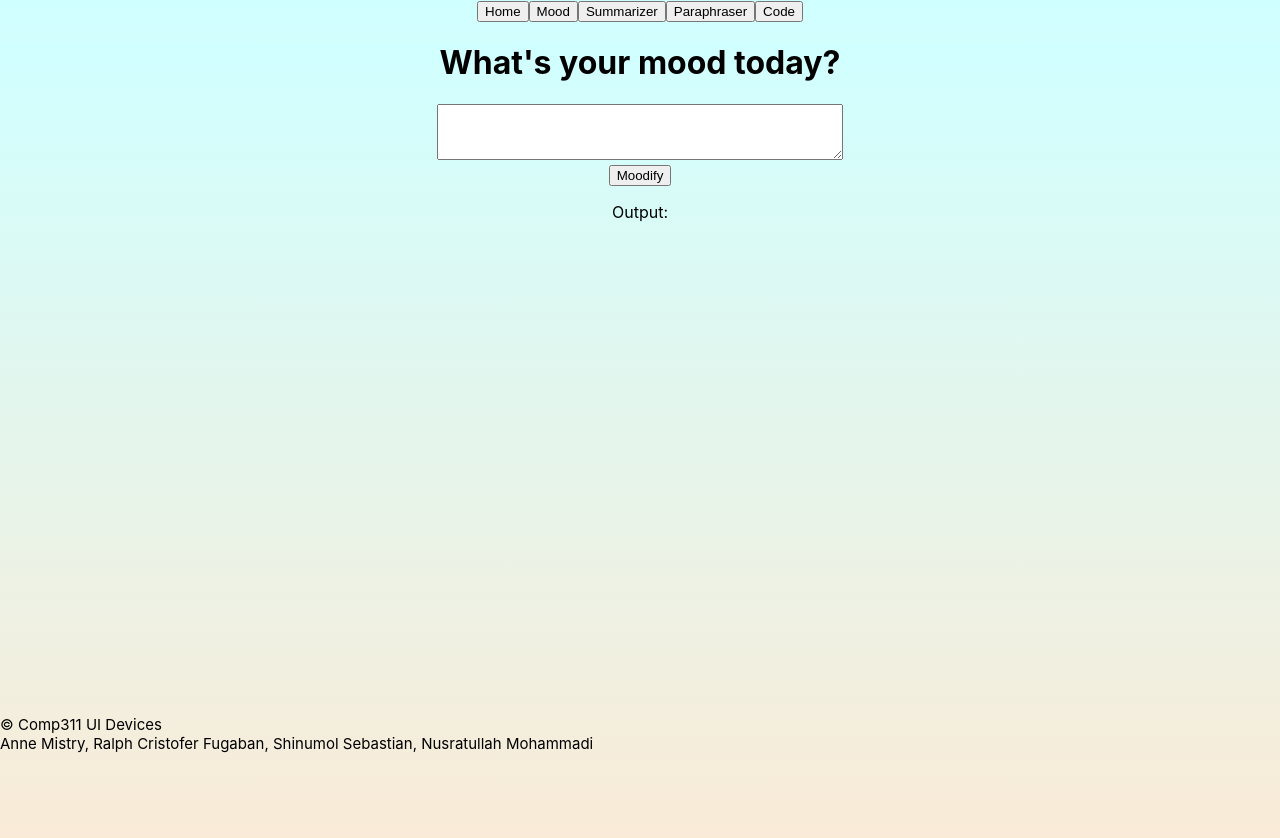
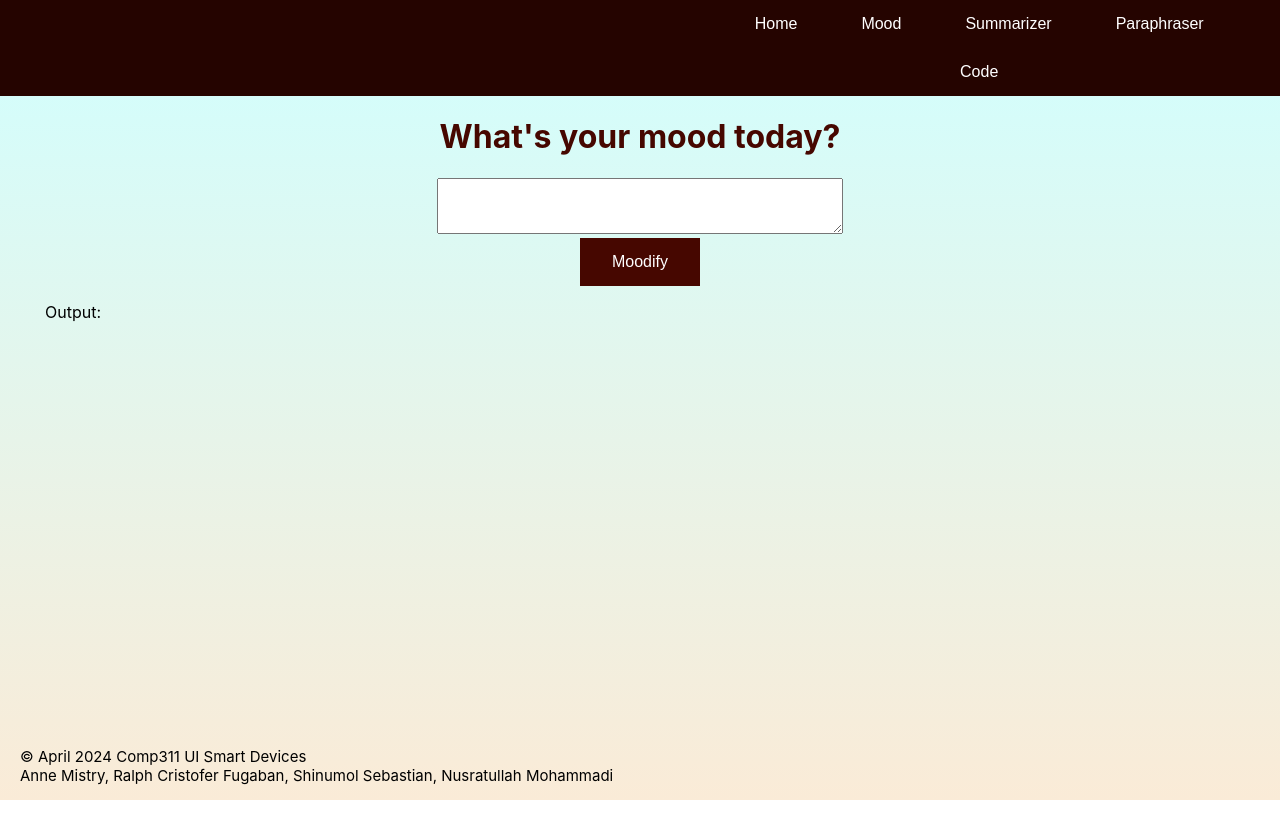
Before and after one commit to ralphcristofer/comp318-openai-project, a React (Create React App) app: page / in a window 1280 px wide. Both pictures are taken after a click on the button "Mood". Shown: the top 838 px of the page. After the commit the page ends 800 px from the top, so only its background shows below. Built offline with nearby package versions, Linux system fonts and the light colour scheme.

Commit message:
Frontend mostly done, need to ask about funtions

```diff
--- a/src/App.css
+++ b/src/App.css
@@ -63,3 +63,8 @@
 .output p {
   white-space: pre-wrap;
 }
+
+p{
+  font-size: medium;
+  padding-left: 150px;
+}
--- a/src/App.js
+++ b/src/App.js
@@ -30,7 +30,7 @@ function App() {
 
   // Renders the application interface
   return (
-    <div>
+    <div id="gather">
     <div className="container">
       <nav>
         <button onClick={() => setCurrentView('home')}>Home</button>
@@ -45,7 +45,7 @@ function App() {
     </div>
     <footer>
     <p>
-      &copy; Comp311 UI Devices
+      &copy; April 2024 Comp311 UI Smart Devices
       <br/>
       Anne Mistry, Ralph Cristofer Fugaban, Shinumol Sebastian, Nusratullah Mohammadi
     </p>
--- a/src/components/HomePage.js
+++ b/src/components/HomePage.js
@@ -10,7 +10,8 @@ function HomePage() {
             <h1>Welcome to Our Home Page!</h1>
         </div>
         <div>
-            <p>Please click on one of the options above to get started with our application!</p>
+            <p>Please click on one of the options in the above navigation bar to get started!</p>
+            <p>The Summarizer processes the text entered and outputs a summary of the input.</p>
         </div>
     </div>)
 }
--- a/src/index.css
+++ b/src/index.css
@@ -1,11 +1,15 @@
-body {
-  margin: 0;
-
+html,body {
+  background-image: linear-gradient(rgb(208, 255, 255),antiquewhite);
+  height:100%;
   font-family: -apple-system, BlinkMacSystemFont, 'Segoe UI', 'Roboto', 'Oxygen',
     'Ubuntu', 'Cantarell', 'Fira Sans', 'Droid Sans', 'Helvetica Neue',
     sans-serif;
   -webkit-font-smoothing: antialiased;
   -moz-osx-font-smoothing: grayscale;
+  margin-top: 0;
+  margin-left: auto;
+  margin-right:auto;
+
 }
 
 code {
@@ -14,24 +18,70 @@ code {
 }
 
 .container{
-  min-height: 100vh;
-  background-image: linear-gradient(rgb(208, 255, 255),antiquewhite);
-  align-self: center;
-  align-items: center;
+  height:100%;
+  min-height: 100%;
   text-align: center;
+}
+
+.container p{
+  text-align: left;
+  padding-left:45px;
 }
 
 h1{
   text-align: center;
+  color:rgb(70, 7, 0);
 }
 
 footer{
   position: absolute;
-    bottom: 0;
-    height: 100px;
-  text-size: 10px;
+  bottom: 0;
 }
 
 footer p{
   font-size: 15px;
+  padding-left: 20px;
 }
+
+.button{
+  background-color: rgb(70, 7, 0); /* Brown */
+  border: none;
+  color: white;
+  padding: 15px 32px;
+  text-align: center;
+  text-decoration: none;
+  display: inline-block;
+  font-size: 16px;
+
+}
+
+.button:hover{
+  color:rgb(208, 255, 255);
+  cursor:pointer;
+}
+
+nav button{
+
+  background-color: rgb(37, 4, 0);
+  color: white;
+  padding: 15px 32px;
+  text-align: center;
+  text-decoration: none;
+  font-size: 16px;
+  border: none;
+
+}
+
+nav{
+  background-color: rgb(37, 4, 0);
+  padding-left:53%;
+}
+
+nav button:hover{
+  color:rgb(208, 255, 255);
+  cursor:pointer;
+}
+
+#content{
+  padding-left: 20px;
+}
```
